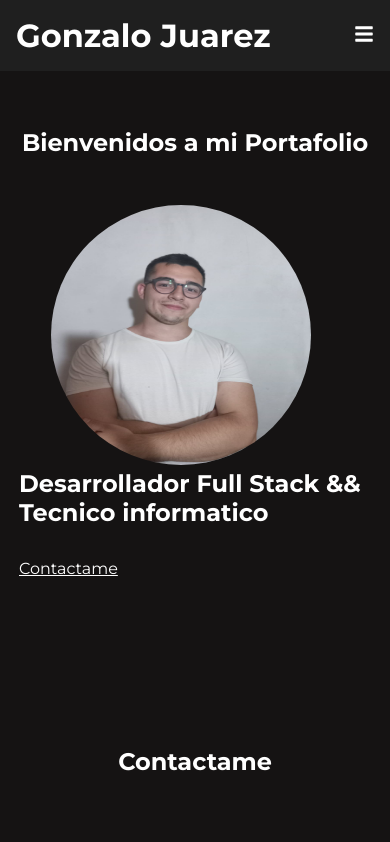
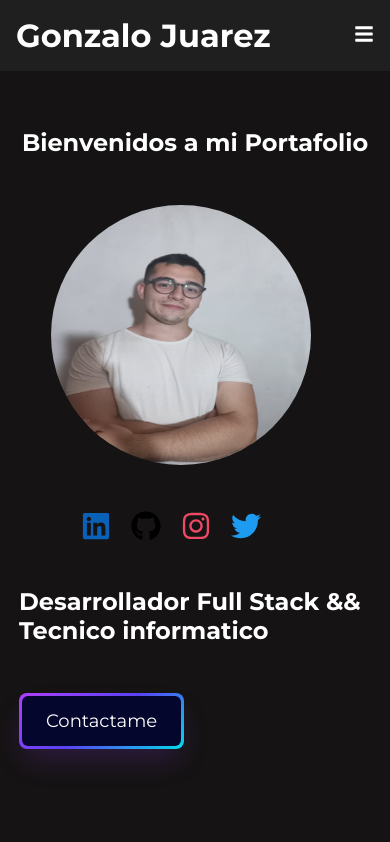
Before and after one commit to Gonzaloejuarez/Portafolio, a React (Create React App) app in the folder client/: page / in a window 390 px wide. Shown: the top 842 px of the page. Built offline with nearby package versions, Linux system fonts and the light colour scheme.

Commit message:
preparando para los proyectos

```diff
--- a/client/src/components/NavBar/Nav.css
+++ b/client/src/components/NavBar/Nav.css
@@ -28,7 +28,7 @@
         width: 100%;
         height: 100vh;
         position :fixed;
-        background-color: #1E1919;
+        background-color: #313030;
         top: 0;
         right: 0px;
         right: -100%;
--- a/client/src/components/NavBar/Nav.module.css
+++ b/client/src/components/NavBar/Nav.module.css
@@ -24,7 +24,8 @@
     font-weight: 500;
 }
 .listas a > p:hover{
-color: #F9E63D;
+    color:#5B42F3;
+    transition: .3s;
 }
 
 
--- a/client/src/components/home/Formulario.jsx
+++ b/client/src/components/home/Formulario.jsx
@@ -43,7 +43,7 @@ return(
                     </div><span>Enviar</span>
                     </button>
                     </div>
-                    <span>{done && "Gracias por contactarte conmigo"}</span>
+                    {/* <span>{done && "Gracias por contactarte conmigo"}</span> */}
                 </form>
     </section>
 )
--- a/client/src/components/home/Gonzalo/Gonzalo.jsx
+++ b/client/src/components/home/Gonzalo/Gonzalo.jsx
@@ -1,7 +1,7 @@
 import React from 'react'
 import styles from './Gonzalo.module.css'
-import gonzalo from '../../img/GonzaloJuarez.jpeg'
-
+import gonzalo from '../../img/GonzaloJuarez.jpeg';
+import {FaLinkedin, FaGithub, FaInstagram, FaTwitter } from 'react-icons/fa'
 export const Gonzalo = () => {
   return (
     <div className={styles.nuevo}>
@@ -11,15 +11,29 @@ export const Gonzalo = () => {
         </div>
         <div className={styles.divGonzalo}>
       <div className={styles.imagen}>
-      <img src={gonzalo}alt="imagen Gonzalo" />
+        <img src={gonzalo}alt="imagen Gonzalo" />
+          <div className={styles.redesSociales}>
+            <a href="https://www.linkedin.com/in/gonzalo-juarez-o2/" target="_BLANK" style={{color:"#0961b8"}} className={styles.red}>
+            <FaLinkedin size={30}></FaLinkedin>
+            </a>
+            <a href="https://github.com/Gonzaloejuarez" target="_BLANK" style={{color:"#000"}} className={styles.red}>
+            <FaGithub size={30} />
+            </a>
+            <a href="https://www.instagram.com/gonzaloejuarez/" target="_BLANK" style={{color:"#ec4965"}} className={styles.red}>
+            <FaInstagram size={30} />
+            </a>
+            <a href="https://twitter.com/Gonzaajua" target="_BLANK" style={{color:"#1d9bf0"}} className={styles.red}>
+            <FaTwitter size={30} />
+            </a>
+					</div>
       </div>
       <div className={styles.preAbout}>
       <h1 size={30}>
           Desarrollador Full Stack && Tecnico informatico
       </h1>
-      <div className={styles.button}>
+      <button className={styles.button}>
       <a href="#contactame" className={styles.article}>Contactame</a>
-      </div>
+      </button>
       </div>
         </div>
       </div>
--- a/client/src/components/home/Gonzalo/Gonzalo.module.css
+++ b/client/src/components/home/Gonzalo/Gonzalo.module.css
@@ -24,12 +24,70 @@
     height: 260px;
 }
 .preAbout{
-width: 22rem;;
+width: 22rem;
 }
+.redesSociales{
+    margin-top: 1rem;
+    display: flex;
+    justify-content: space-around;
+    margin-right: 5rem;
+}
+.red{
+    transition: 0.5s;
+}
+.red:hover{
+    transition: 0.5s;
+    transform: scale(1.5, 1.5);
+}
+.button {
+    align-items: center;
+    background-image: linear-gradient(144deg,#AF40FF, #5B42F3 50%,#00DDEB);
+    border: 0;
+    border-radius: 8px;
+    box-shadow: rgba(151, 65, 252, 0.2) 0 15px 30px -5px;
+    box-sizing: border-box;
+    color: #FFFFFF;
+    display: flex;
+    font-family: Phantomsans, sans-serif;
+    font-size: 18px;
+    justify-content: center;
+    line-height: 1em;
+    max-width: 100%;
+    min-width: 140px;
+    padding: 3px;
+    text-decoration: none;
+    user-select: none;
+    -webkit-user-select: none;
+    touch-action: manipulation;
+    white-space: nowrap;
+    cursor: pointer;
+    transition: all .3s;
+    margin-top: 3rem;
+   }
 
-.button{
-   margin-top: 2rem;
-}
+   .button:active,
+   .button:hover {
+    outline: 0;
+   }
+
+   .button a {
+    background-color: rgb(5, 6, 45);
+    padding: 16px 24px;
+    border-radius: 6px;
+    width: 100%;
+    height: 100%;
+    transition: 300ms;
+    text-decoration: none;
+   }
+
+   .button:hover a {
+    background: none;
+   }
+
+   .button:active {
+    transform: scale(0.9);
+   }
+
 
 
 @media (max-width : 640px){
@@ -37,4 +95,17 @@ width: 22rem;;
         grid-template-columns: 1fr;
         width: 100%;
     }
+    .redesSociales{
+        margin-top: 2rem;
+        display: flex;
+        justify-content: center;
+        align-items: center;
+        margin-right: 5rem;
+    }
+    .red{
+        margin: 10px;
+    }
+    .preAbout h1{
+        margin-top: 2rem;
+    }
 }
--- a/client/src/components/home/Home.module.css
+++ b/client/src/components/home/Home.module.css
@@ -53,6 +53,7 @@
         font-size: 1.2rem;
     }
     .footer_container{
-        grid-template-columns: 1fr
+        grid-template-columns: 1fr;
+        width: 100%;
      }
 }
```
Also changed, not shown: client/src/components/home/Projects/Slides/Data.js (+44 -6 lines).
